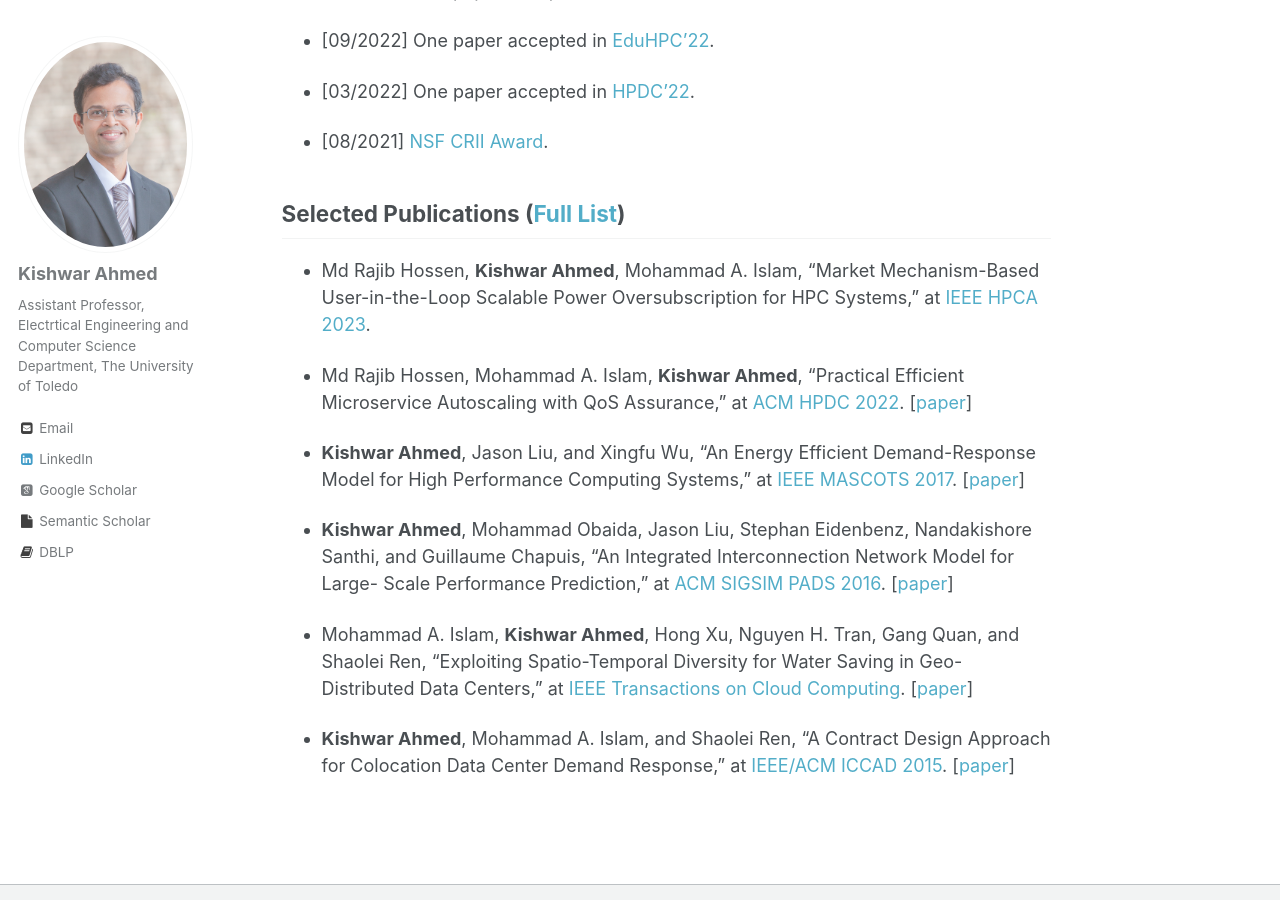
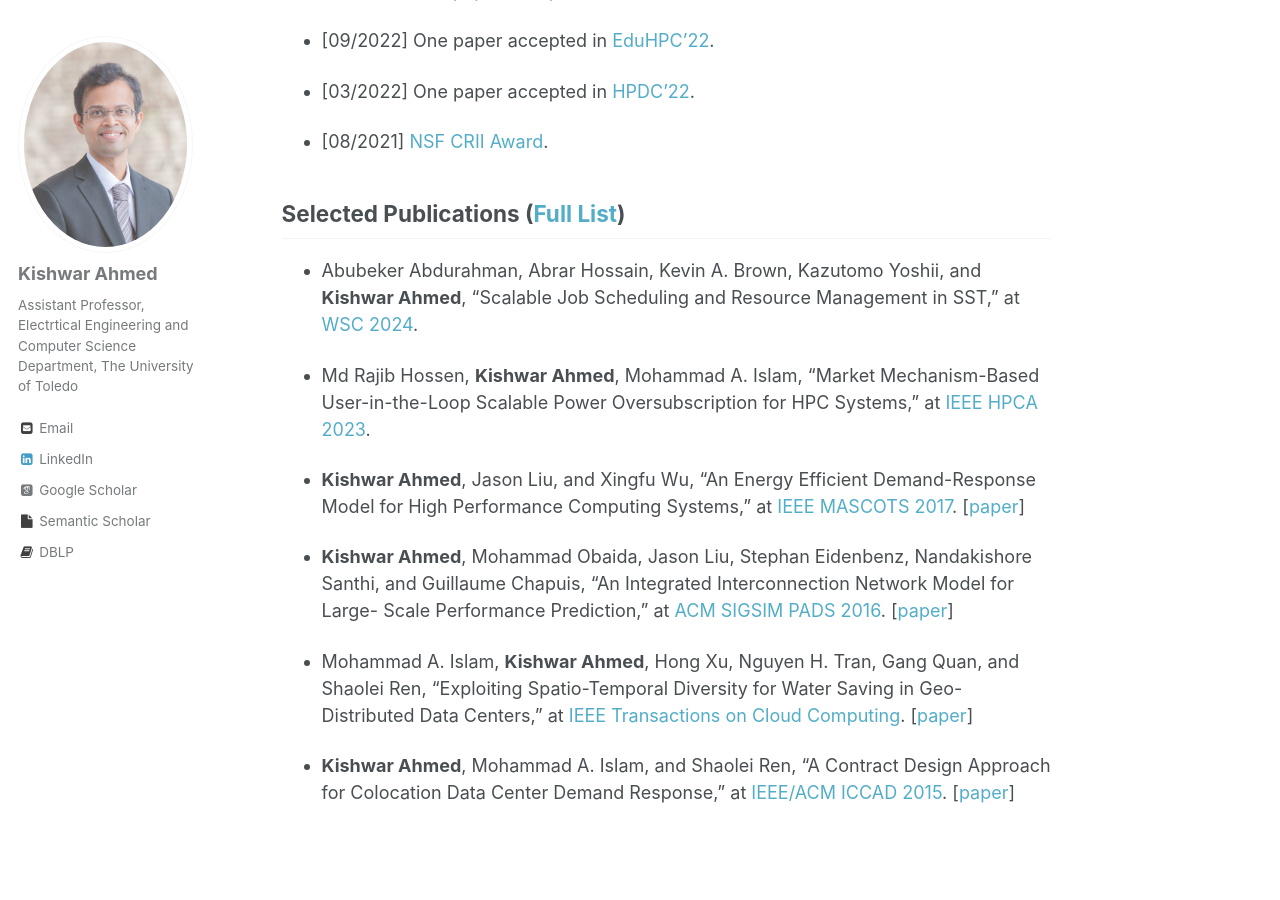
Before and after one commit to kishwarbd/kishwarbd.github.io, a Jekyll site: the page built from _pages/about.md, in a window 1280 px wide and 900 px high, scrolled down 688 px. Built offline with Jekyll 4.4.1, drawn with Linux system fonts in a browser that asks for light colours; some web fonts are replaced.

Commit message:
Update about.md

```diff
--- a/_pages/about.md
+++ b/_pages/about.md
@@ -32,9 +32,9 @@ Jason Liu](https://people.cis.fiu.edu/liux/). I also worked as a research aide a
 
 ## Selected Publications ([Full List](https://kishwarbd.github.io/publications/))
 
-* Md Rajib Hossen, **Kishwar Ahmed**, Mohammad A. Islam, “Market Mechanism-Based User-in-the-Loop Scalable Power Oversubscription for HPC Systems,” at [IEEE HPCA 2023](https://hpca-conf.org/2023/).
+* Abubeker Abdurahman, Abrar Hossain, Kevin A. Brown, Kazutomo Yoshii, and **Kishwar Ahmed**, “Scalable Job Scheduling and Resource Management in SST,” at [WSC 2024](https://meetings.informs.org/wordpress/wsc2024/).
 
-* Md Rajib Hossen, Mohammad A. Islam, **Kishwar Ahmed**, “Practical Efficient Microservice Autoscaling with QoS Assurance,” at [ACM HPDC 2022](https://www.hpdc.org/2022/). [[paper](https://dl.acm.org/doi/10.1145/3502181.3531460)]
+* Md Rajib Hossen, **Kishwar Ahmed**, Mohammad A. Islam, “Market Mechanism-Based User-in-the-Loop Scalable Power Oversubscription for HPC Systems,” at [IEEE HPCA 2023](https://ieeexplore.ieee.org/document/10071006).
 
 *  **Kishwar Ahmed**, Jason Liu, and Xingfu Wu, “An Energy Efficient Demand-Response Model for High Performance Computing Systems,” at [IEEE MASCOTS 2017](https://mascots2017.cs.ucalgary.ca/). [[paper](https://ieeexplore.ieee.org/document/8107444/)]
 
```
